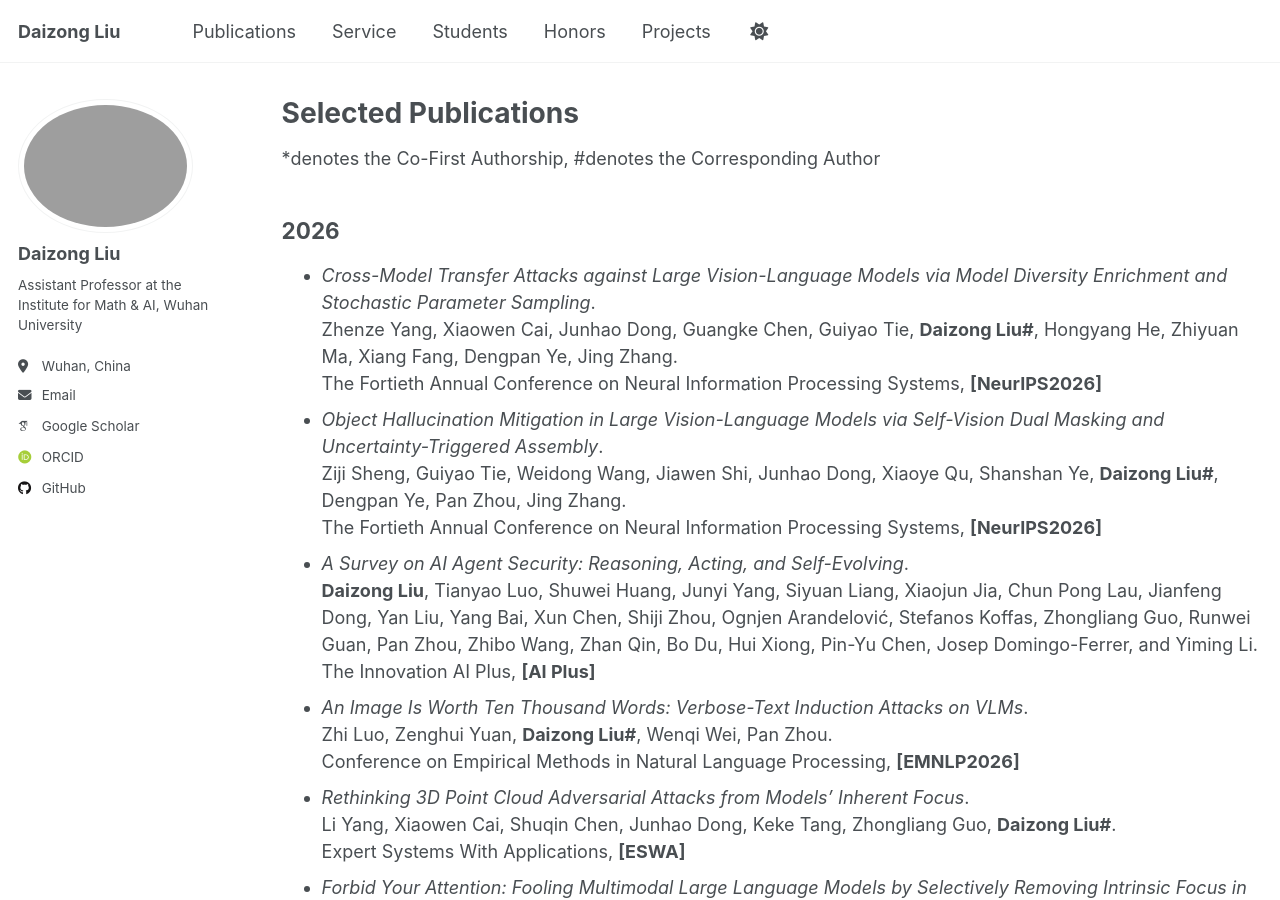
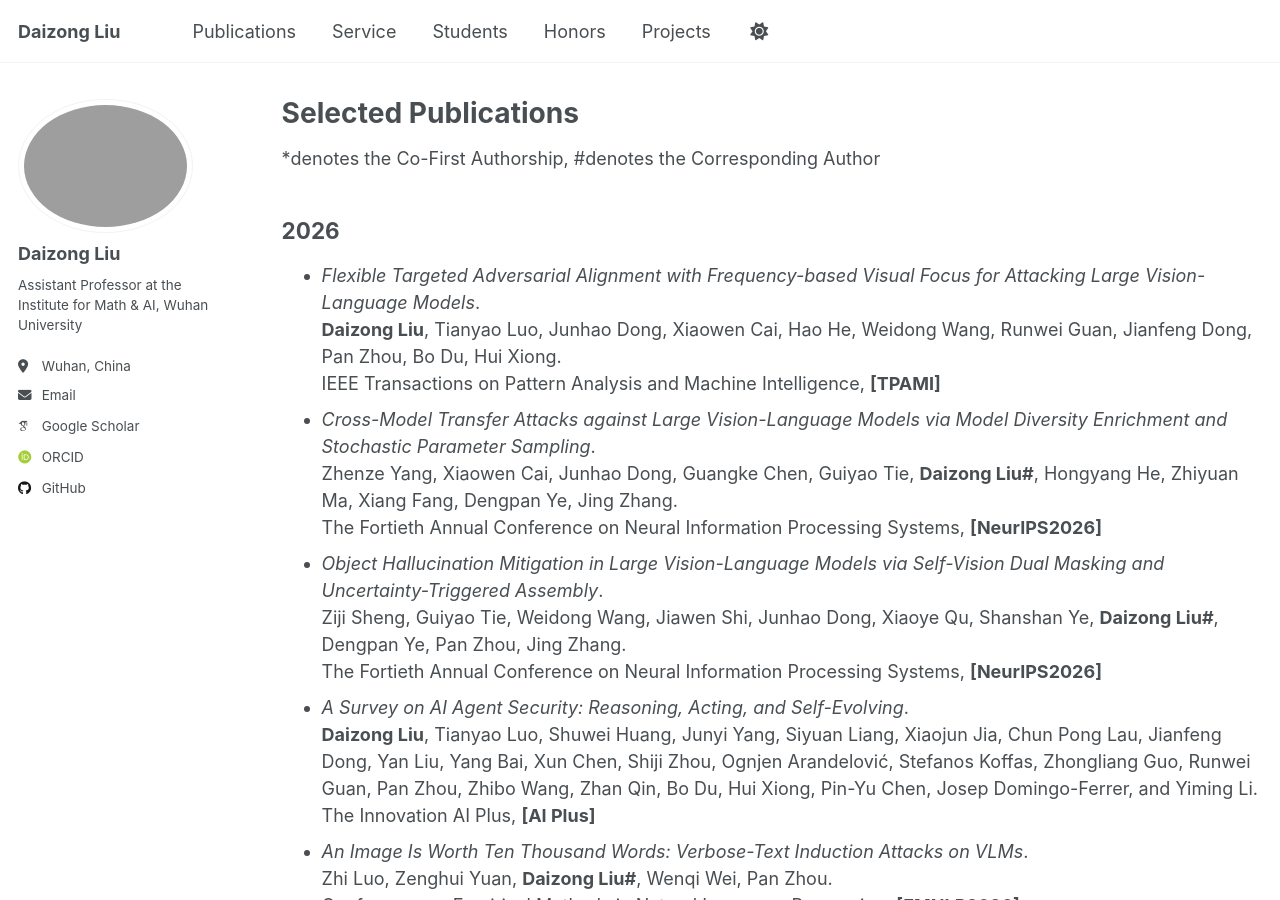
Before and after one commit to liudaizong/liudaizong.github.io, a Jekyll site: the page built from _pages/publications.md, in a window 1280 px wide and 900 px high. Built offline with Jekyll 4.4.1, drawn with Linux system fonts in a browser that asks for light colours; some web fonts are replaced.

Commit message:
Update publications.md

```diff
--- a/_pages/publications.md
+++ b/_pages/publications.md
@@ -7,6 +7,7 @@ author_profile: true
 *denotes the Co-First Authorship, #denotes the Corresponding Author
 
 ## 2026
+* *Flexible Targeted Adversarial Alignment with Frequency-based Visual Focus for Attacking Large Vision-Language Models*.<br/> **Daizong Liu**, Tianyao Luo, Junhao Dong, Xiaowen Cai, Hao He, Weidong Wang, Runwei Guan, Jianfeng Dong, Pan Zhou, Bo Du, Hui Xiong.<br/> IEEE Transactions on Pattern Analysis and Machine Intelligence, **[TPAMI]**
 * *Cross-Model Transfer Attacks against Large Vision-Language Models via Model Diversity Enrichment and Stochastic Parameter Sampling*.<br/> Zhenze Yang, Xiaowen Cai, Junhao Dong, Guangke Chen, Guiyao Tie, **Daizong Liu#**, Hongyang He, Zhiyuan Ma, Xiang Fang, Dengpan Ye, Jing Zhang.<br/> The Fortieth Annual Conference on Neural Information Processing Systems, **[NeurIPS2026]**
 * *Object Hallucination Mitigation in Large Vision-Language Models via Self-Vision Dual Masking and Uncertainty-Triggered Assembly*.<br/> Ziji Sheng, Guiyao Tie, Weidong Wang, Jiawen Shi, Junhao Dong, Xiaoye Qu, Shanshan Ye, **Daizong Liu#**, Dengpan Ye, Pan Zhou, Jing Zhang.<br/> The Fortieth Annual Conference on Neural Information Processing Systems, **[NeurIPS2026]**
 * *A Survey on AI Agent Security: Reasoning, Acting, and Self-Evolving*.<br/> **Daizong Liu**, Tianyao Luo, Shuwei Huang, Junyi Yang, Siyuan Liang, Xiaojun Jia, Chun Pong Lau, Jianfeng Dong, Yan Liu, Yang Bai, Xun Chen, Shiji Zhou, Ognjen Arandelović, Stefanos Koffas, Zhongliang Guo, Runwei Guan, Pan Zhou, Zhibo Wang, Zhan Qin, Bo Du, Hui Xiong, Pin-Yu Chen, Josep Domingo-Ferrer, and Yiming Li.<br/> The Innovation AI Plus, **[AI Plus]**
```
